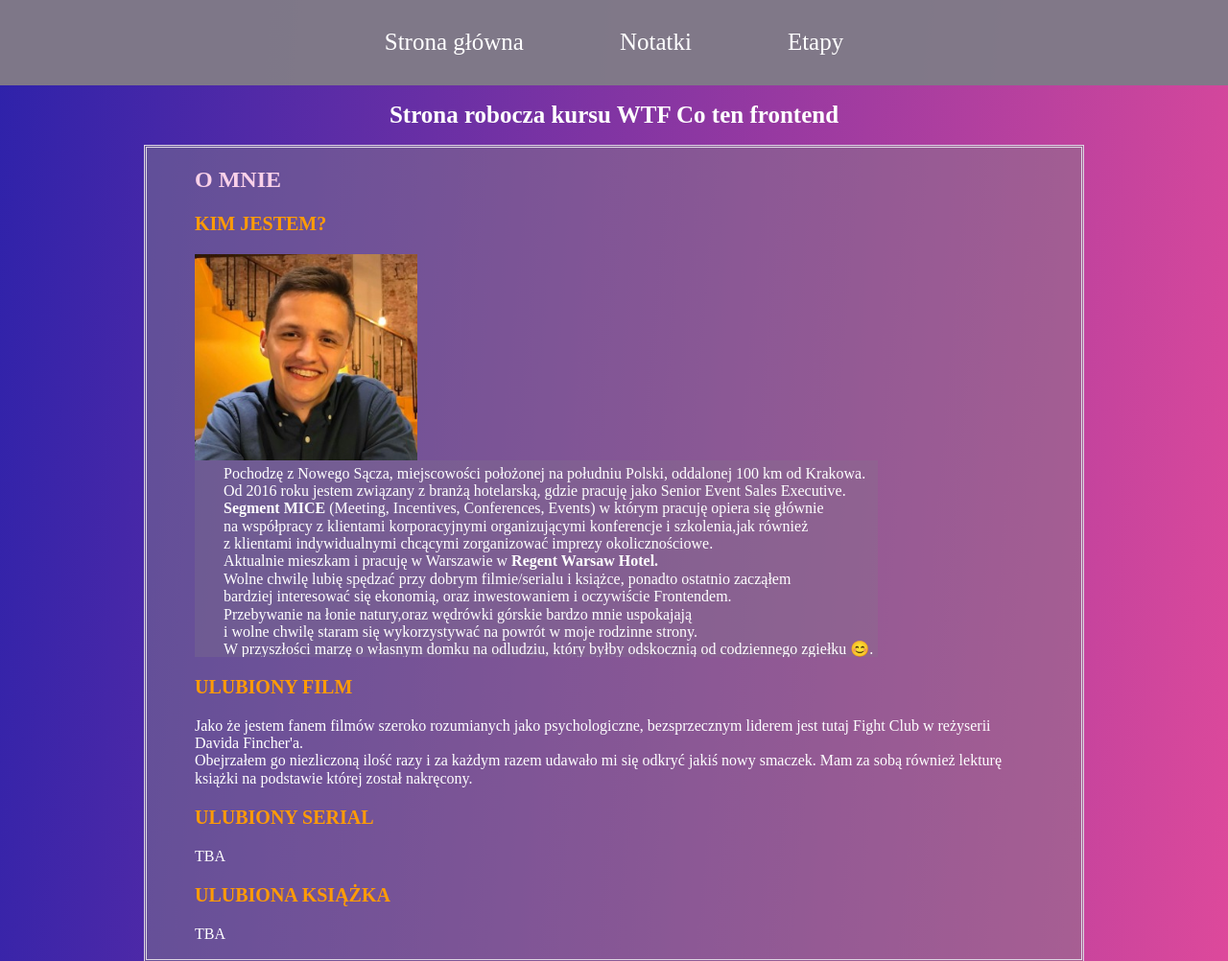
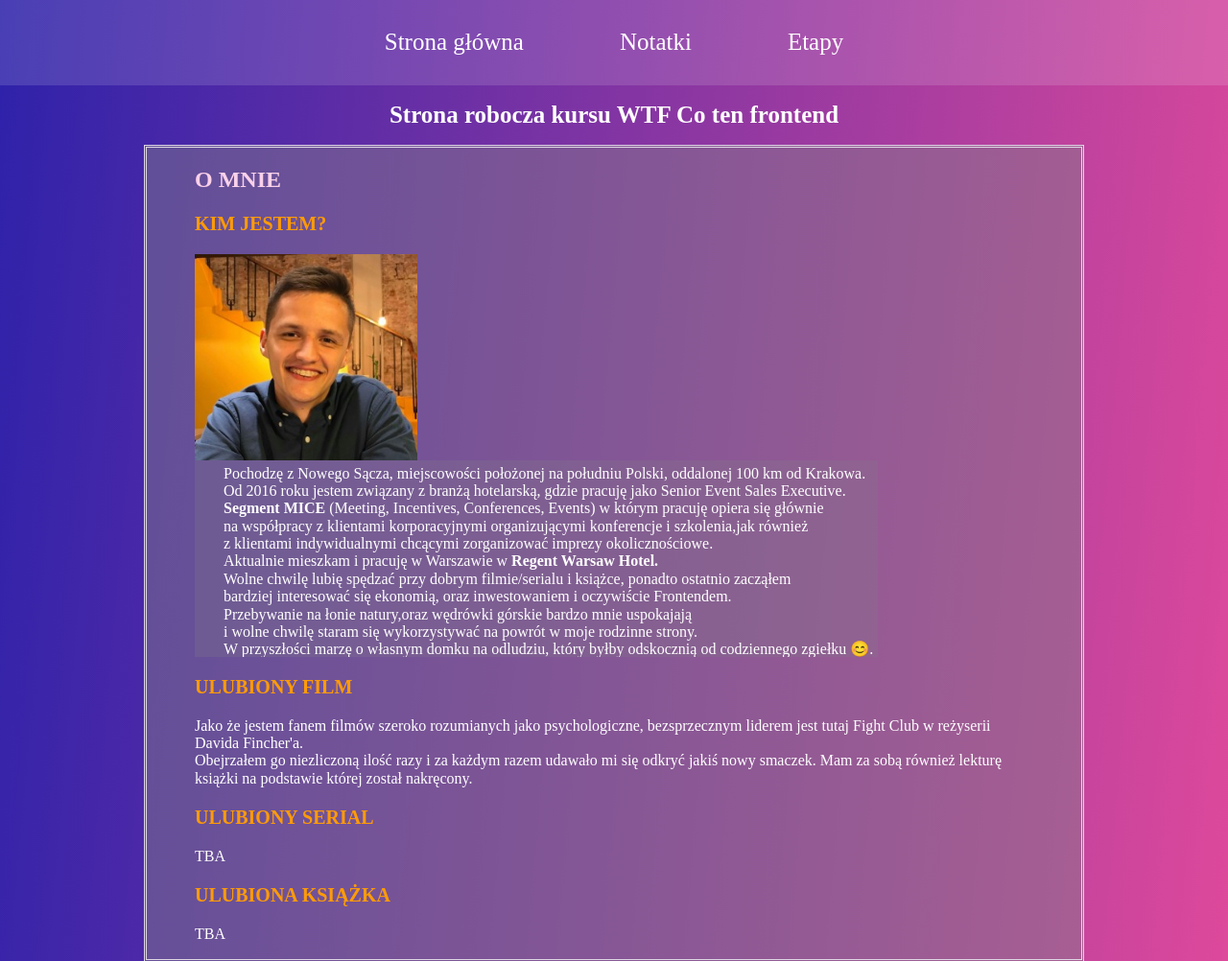
Before and after one commit to bartlomiejgargula/homepage, a plain HTML site: page index.html in a window 1280 px wide. Shown: the top 1002 px of the page at 96% size. Drawn offline with Linux system fonts and the light colour scheme.

Commit message:
cosmetic style changes

```diff
--- a/style.css
+++ b/style.css
@@ -26,7 +26,7 @@ body {
   padding: 20px;
   font-size: 25px;
   justify-content: center;
-  background: rgba(128, 122, 136, 0.98);
+  background: rgba(246, 242, 250, 0.137);
 
 }
 
```
